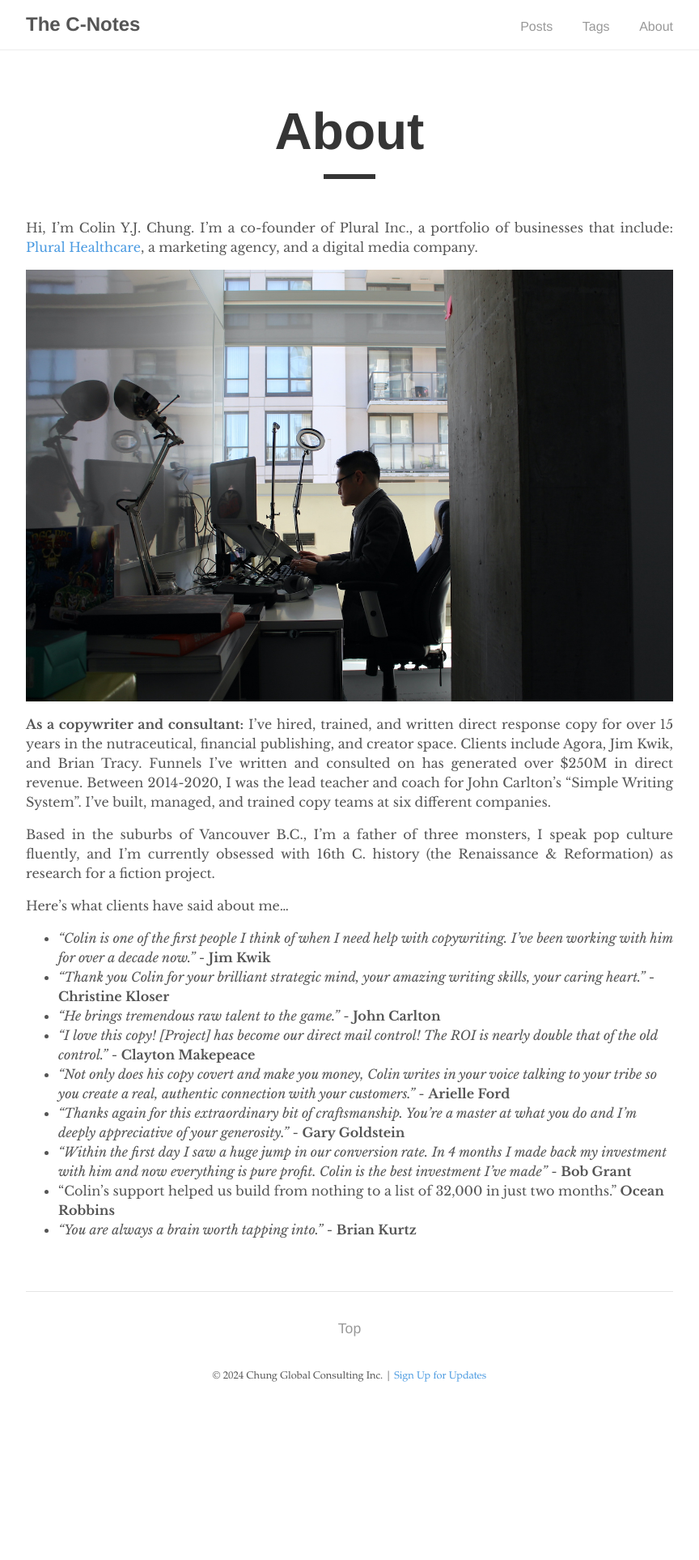
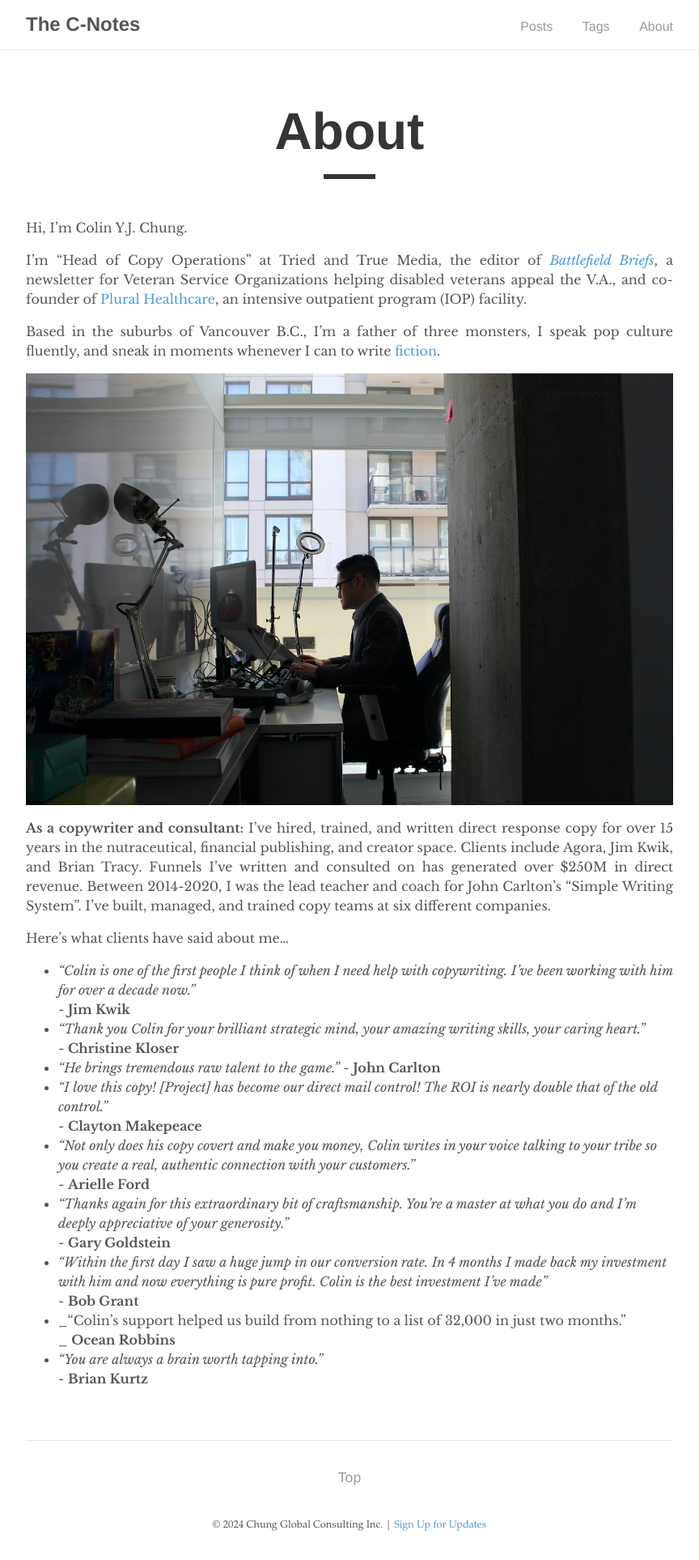
Before and after one commit to colinyjchung/cnotes, a Jekyll site: the page built from _pages/about.md, in a window 1280 px wide. Shown: the whole page at 81% size, without its empty margins (208-1072 px from the left). Built offline with Jekyll 4.4.1, drawn with Linux system fonts in a browser that asks for light colours; before the commit the page ends 1742 px from its top, so only the background shows below that.

Commit message:
Update about.md

```diff
--- a/_pages/about.md
+++ b/_pages/about.md
@@ -4,23 +4,25 @@ title: "About"
 permalink: /about/
 ---
 
-Hi, I'm Colin Y.J. Chung. I'm a co-founder of Plural Inc., a portfolio of businesses that include: [Plural Healthcare](http://pluralhealthcare.com), a marketing agency, and a digital media company.
+Hi, I'm Colin Y.J. Chung.
+
+I'm "Head of Copy Operations" at Tried and True Media, the editor of [_Battlefield Briefs_](https://battlefieldbriefs.com), a newsletter for Veteran Service Organizations helping disabled veterans appeal the V.A., and co-founder of [Plural Healthcare](http://pluralhealthcare.com), an intensive outpatient program (IOP) facility.
+
+Based in the suburbs of Vancouver B.C., I'm a father of three monsters, I speak pop culture fluently, and sneak in moments whenever I can to write [fiction](http://jinnzhong.com).
 
 ![Colin at Office](https://raw.githubusercontent.com/colinyjchung/cnotes/main/assets/CMPNY-Colin.jpeg)
 
 **As a copywriter and consultant:** I've hired, trained, and written direct response copy for over 15 years in the nutraceutical, financial publishing, and creator space. Clients include Agora, Jim Kwik, and Brian Tracy. Funnels I've written and consulted on has generated over $250M in direct revenue. Between 2014-2020, I was the lead teacher and coach for John Carlton's "Simple Writing System". I've built, managed, and trained copy teams at six different companies.
 
-Based in the suburbs of Vancouver B.C., I'm a father of three monsters, I speak pop culture fluently, and I'm currently obsessed with 16th C. history (the Renaissance & Reformation) as research for a fiction project.
-
 Here's what clients have said about me...
 
-* _"Colin is one of the first people I think of when I need help with copywriting. I've been working with him for over a decade now."_ - **Jim Kwik**
-* _"Thank you Colin for your brilliant strategic mind, your amazing writing skills, your caring heart."_ - **Christine Kloser**
+* _"Colin is one of the first people I think of when I need help with copywriting. I've been working with him for over a decade now."_ <br/> - **Jim Kwik**
+* _"Thank you Colin for your brilliant strategic mind, your amazing writing skills, your caring heart."_ <br/> - **Christine Kloser**
 * _"He brings tremendous raw talent to the game."_ - **John Carlton**
-* _"I love this copy! [Project] has become our direct mail control! The ROI is nearly double that of the old control."_ - **Clayton Makepeace**
-* _"Not only does his copy covert and make you money, Colin writes in your voice talking to your tribe so you create a real, authentic connection with your customers."_ - **Arielle Ford**
-* _"Thanks again for this extraordinary bit of craftsmanship. You're a master at what you do and I'm deeply appreciative of your generosity."_ - **Gary Goldstein**
-* _"Within the first day I saw a huge jump in our conversion rate. In 4 months I made back my investment with him and now everything is pure profit. Colin is the best investment I’ve made"_ - **Bob Grant**
-* "Colin’s support helped us build from nothing to a list of 32,000 in just two months."
+* _"I love this copy! [Project] has become our direct mail control! The ROI is nearly double that of the old control."_ <br/> - **Clayton Makepeace**
+* _"Not only does his copy covert and make you money, Colin writes in your voice talking to your tribe so you create a real, authentic connection with your customers."_ <br/> - **Arielle Ford**
+* _"Thanks again for this extraordinary bit of craftsmanship. You're a master at what you do and I'm deeply appreciative of your generosity."_ <br/> - **Gary Goldstein**
+* _"Within the first day I saw a huge jump in our conversion rate. In 4 months I made back my investment with him and now everything is pure profit. Colin is the best investment I’ve made"_ <br/> - **Bob Grant**
+* _"Colin’s support helped us build from nothing to a list of 32,000 in just two months."<br/> _
 **Ocean Robbins**
-* _"You are always a brain worth tapping into."_ - **Brian Kurtz**
+* _"You are always a brain worth tapping into."_ <br/> - **Brian Kurtz**
```
